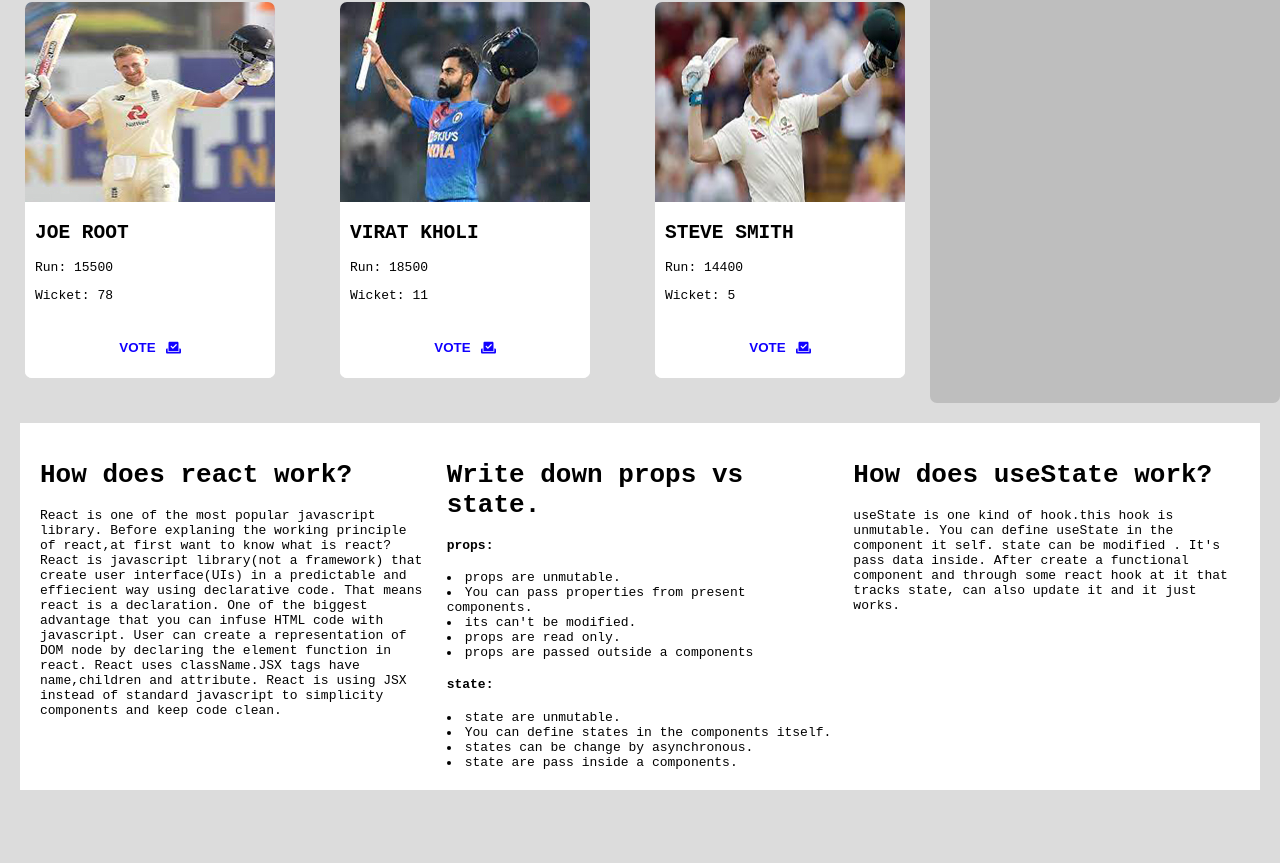
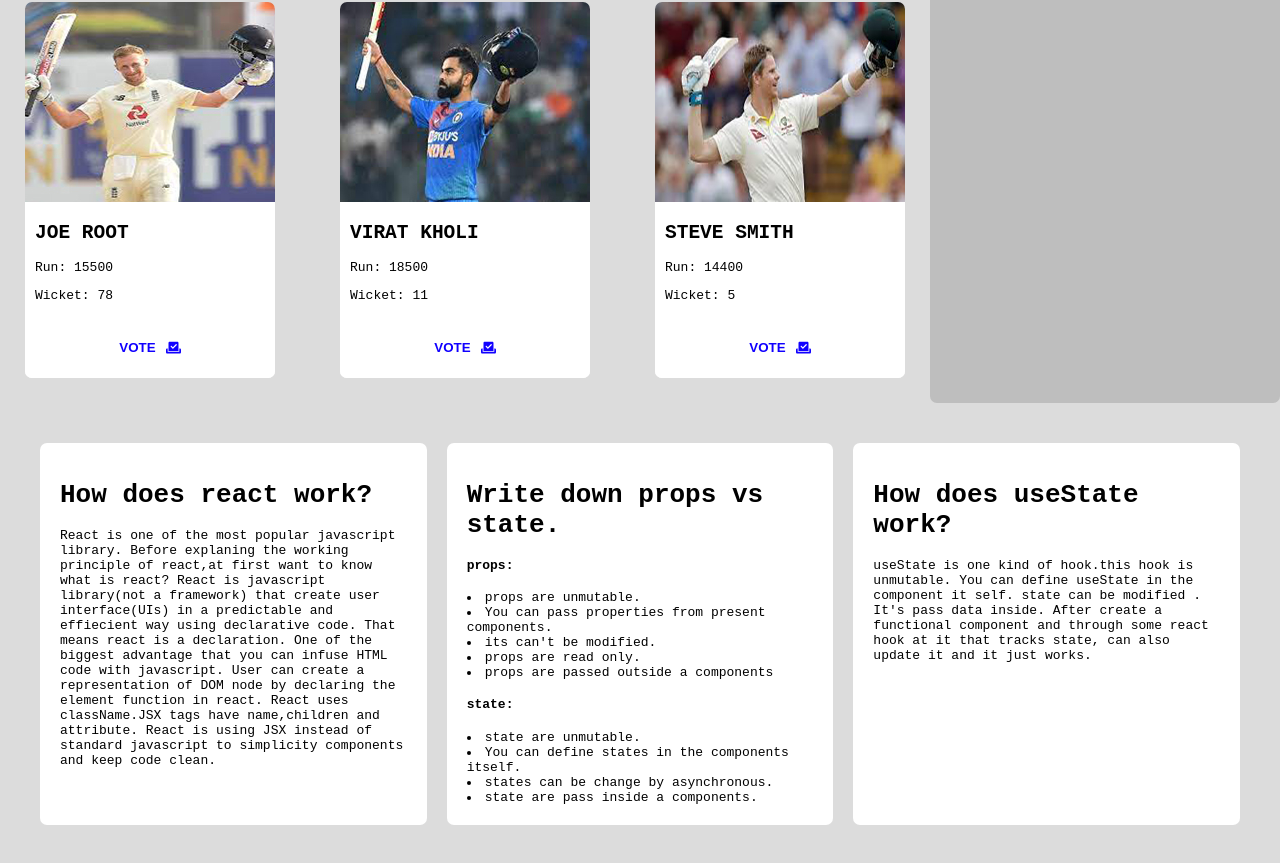
Before and after one commit to shahin7333/lucky-one, a React (Create React App) app: page / in a window 1280 px wide. Shown: the part 1003-1866 px from the top of the page. Before the commit the page ends 1813 px from the top, so only its background shows below. Built offline with nearby package versions, Linux system fonts and the light colour scheme.

Commit message:
paragraph again  updated

```diff
--- a/src/Components/Paragraph/Paragraph.css
+++ b/src/Components/Paragraph/Paragraph.css
@@ -3,7 +3,28 @@
     grid-template-columns: repeat(3, 1fr);
     gap: 20px;
     margin: 20px;
-    background-color: white;
+
     font-family: monospace;
     padding: 20px;
 }
+.state-props{
+    background-color: white;
+    padding: 20px;
+    border-radius: 7px;
+}
+.react-work{
+    background-color: white;
+    padding: 20px;
+    border-radius: 7px;
+}
+.use-state{
+    background-color:white;
+    padding: 20px;
+    border-radius: 7px;
+}
+@media screen and (min-width: 480px){
+    .paragraph{
+        display: grid;
+        grid-template-columns: repeat(3, 1fr);
+    }
+}
```
